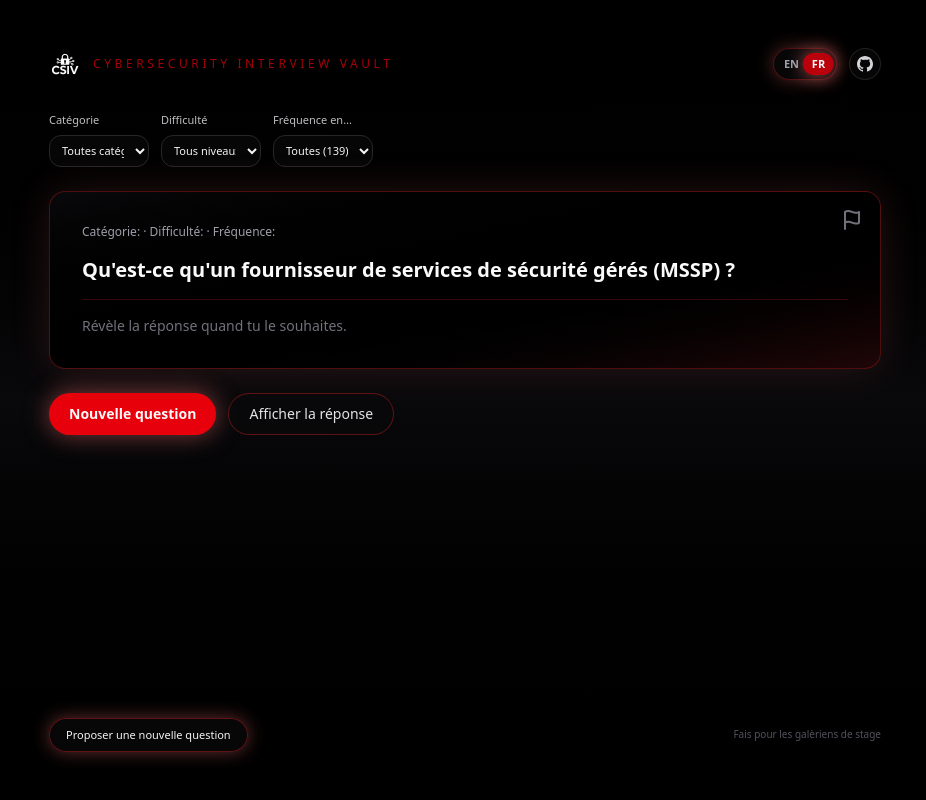
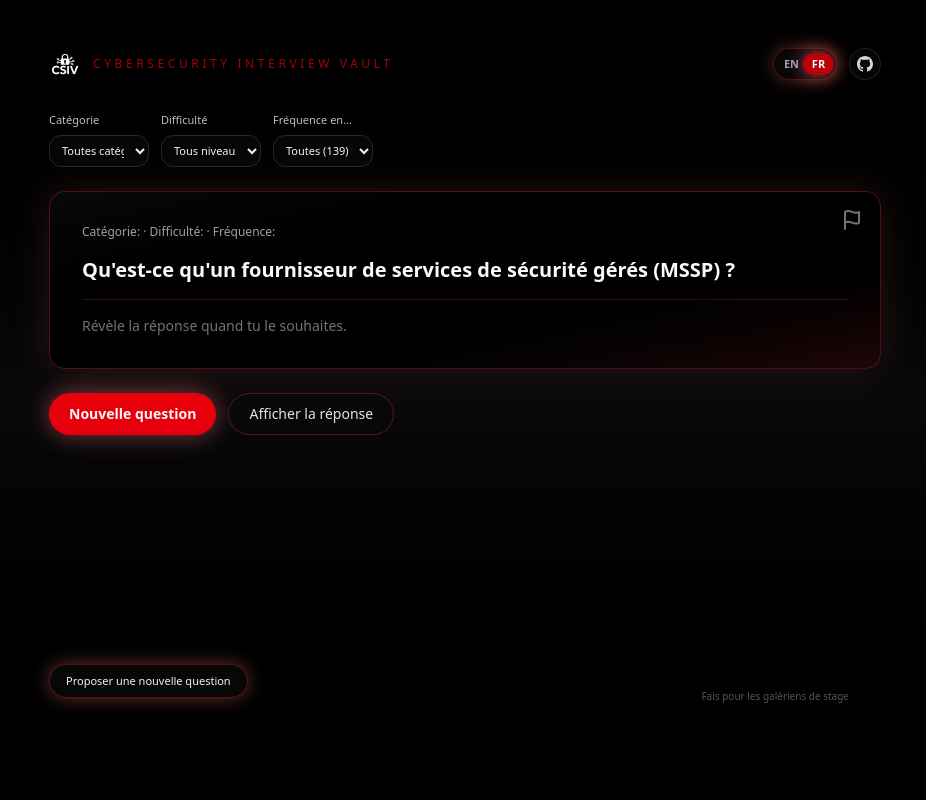
Before and after one commit to IzeLeam/csiv, a Next.js app: page / in a window 1280 px wide. Shown: the whole page, without its empty margins (175-1101 px from the left). Built offline with nearby package versions, Linux system fonts and the light colour scheme.

Commit message:
add: footer refractor into component

```diff
--- /dev/null
+++ b/app/components/Footer.tsx
@@ -0,0 +1,12 @@
+import { t } from "../translations";
+import { Language } from "../types";
+
+export default function Footer({ language }: { language: Language }) {
+  return (
+    <footer className="mt-8 md:px-8 md:py-12 flex flex-col gap-3 text-[10px] text-zinc-500 sm:flex-row sm:items-center sm:justify-between">
+      <span className="max-w-xs leading-snug text-zinc-600 sm:text-left">
+        {t(language, "footerText")}
+      </span>
+    </footer>
+  );
+}
--- a/app/page.tsx
+++ b/app/page.tsx
@@ -8,6 +8,7 @@ import { FilterSelect } from "./components/FilterSelect";
 import { HeaderBar } from "./components/HeaderBar";
 import { QuestionCard } from "./components/QuestionCard";
 import { useQuestions } from "./hooks/useQuestions";
+import Footer from "./components/Footer";
 
 export default function Home() {
   const [language, setLanguage] = useState<Language>("fr");
@@ -206,9 +207,7 @@ export default function Home() {
             {t(language, "footerCta")}
           </motion.a>
 
-          <span className="max-w-xs leading-snug text-zinc-600 sm:text-left">
-            {t(language, "footerText")}
-          </span>
+          <Footer language={language} />
         </footer>
       </div>
     </div>
```
